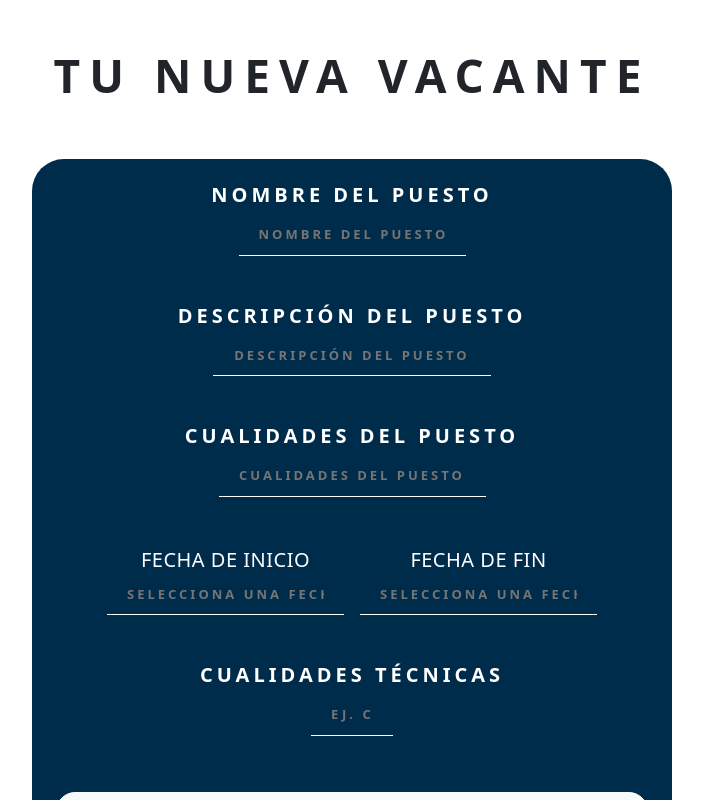
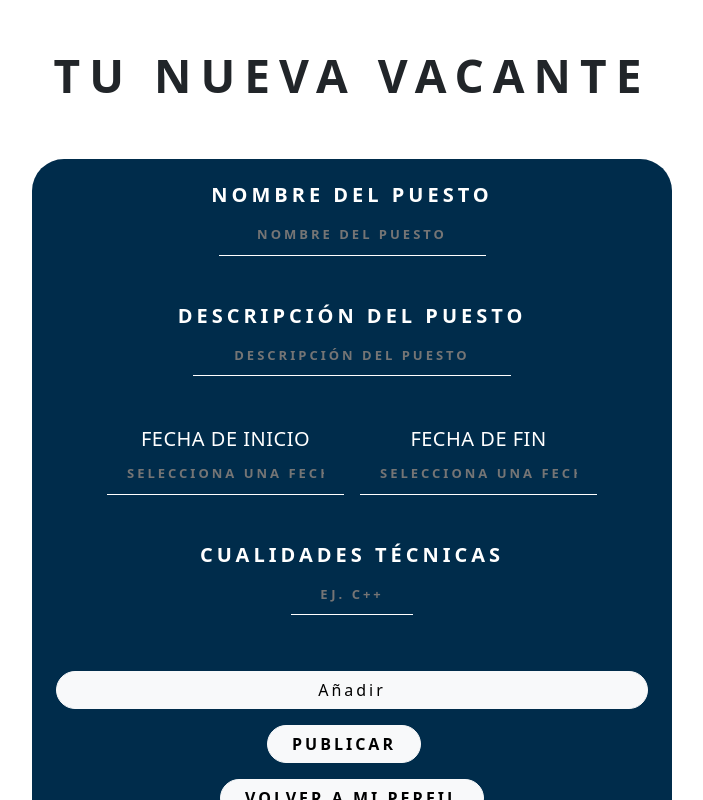
Before and after one commit to JavierMorgado/ISST-AgileICT-G02, a React (Vite) app: page /miEmpresa/1/nueva-vacante in a window 1280 px wide. Shown: the whole page, without its empty margins (288-991 px from the left). Built offline with nearby package versions, Linux system fonts and the light colour scheme.

Commit message:
Ajustes finales

```diff
--- a/src/RegisterVacante.jsx
+++ b/src/RegisterVacante.jsx
@@ -124,14 +124,6 @@ export default function RegisterVacante(props){
                     onChange={handleChange}
                 />
 
-                <FormInput
-                    label="Cualidades del Puesto"
-                    name="cualidades_puesto"
-                    placeholder="Cualidades del Puesto"
-                    value={VacanteData.cualidades_puesto}
-                    onChange={handleChange}
-                />
-
                 <div className="d-flex justify-content-between mb-5">
                     {/* Fecha de Inicio */}
                     <div className="me-3 flex-grow-1 d-flex flex-column align-items-center">
@@ -194,8 +186,11 @@ export default function RegisterVacante(props){
                     </Stack>
                 </Stack>
 
-                <button type="submit" className="btn btn-light rounded-pill px-4 fw-semibold">
+                <button type="submit" className="btn btn-light rounded-pill px-4 fw-semibold me-3 mb-3">
                         PUBLICAR
+                </button>
+                <button  onClick={() => navigate(`/miPerfilEmpresa/${nombre}`)} type="button" className="btn btn-light rounded-pill px-4 fw-semibold">
+                        VOLVER A MI PERFIL
                 </button>
             </form>
 
--- a/src/index.css
+++ b/src/index.css
@@ -135,7 +135,9 @@ input {
   text-transform: uppercase;
   border: none;
   border-bottom: 1px solid white;
+  box-sizing: content-box;
   padding: 10px 20px;
+  min-width: 50px;
 }
 
 input:focus {
```
